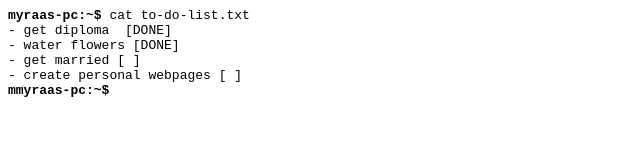
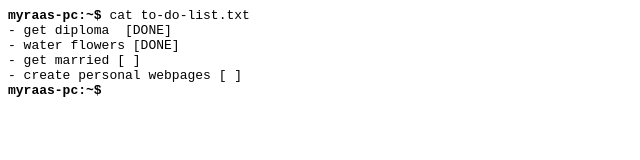
Before and after one commit to Myraas/website, a plain HTML site: page index.html in a window 1280 px wide. Shown: the full height of the page, 0-640 px from the left. Drawn offline with Linux system fonts and the light colour scheme.

Commit message:
Update index.html

```diff
--- a/index.html
+++ b/index.html
@@ -9,6 +9,6 @@
 - water flowers [DONE]
 - get married [ ]
 - create personal webpages [ ]
-<b>mmyraas-pc:~$</b>
+<b>myraas-pc:~$</b>
 	</pre>
 </html>
```
